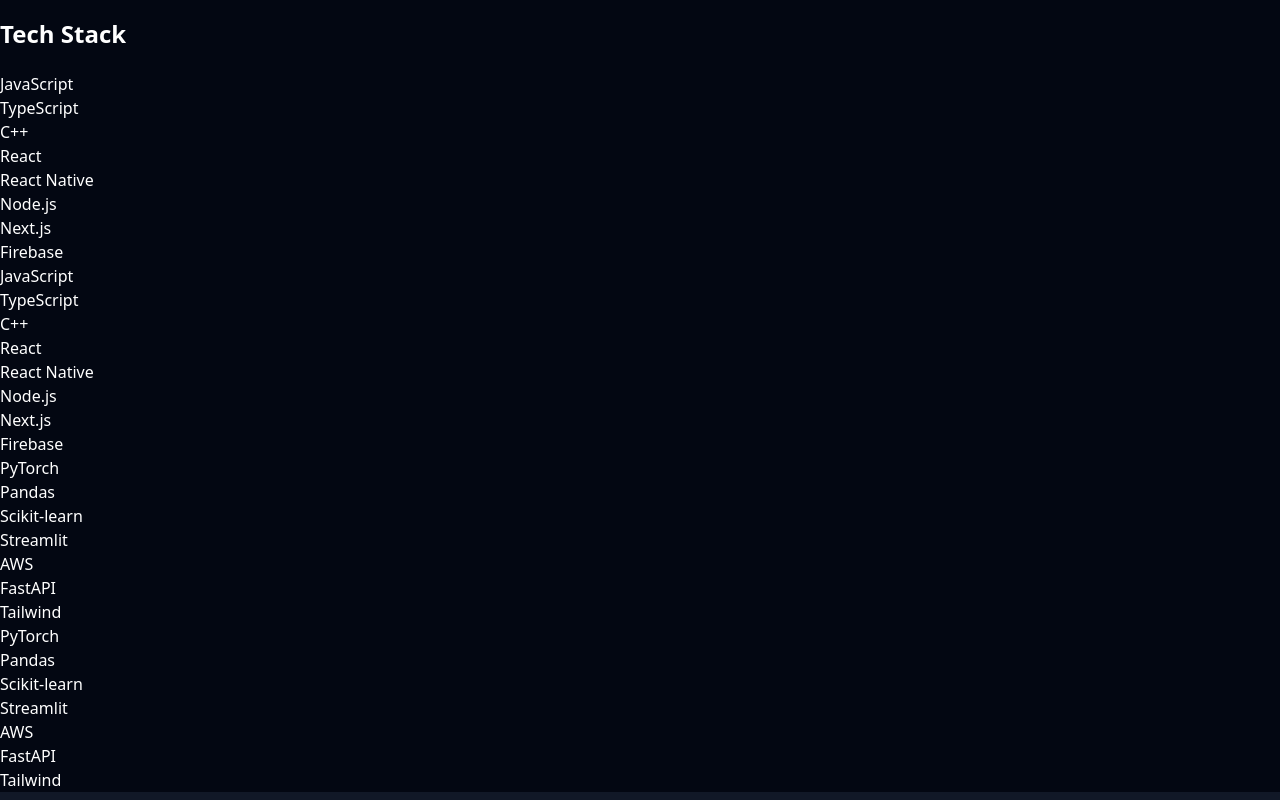
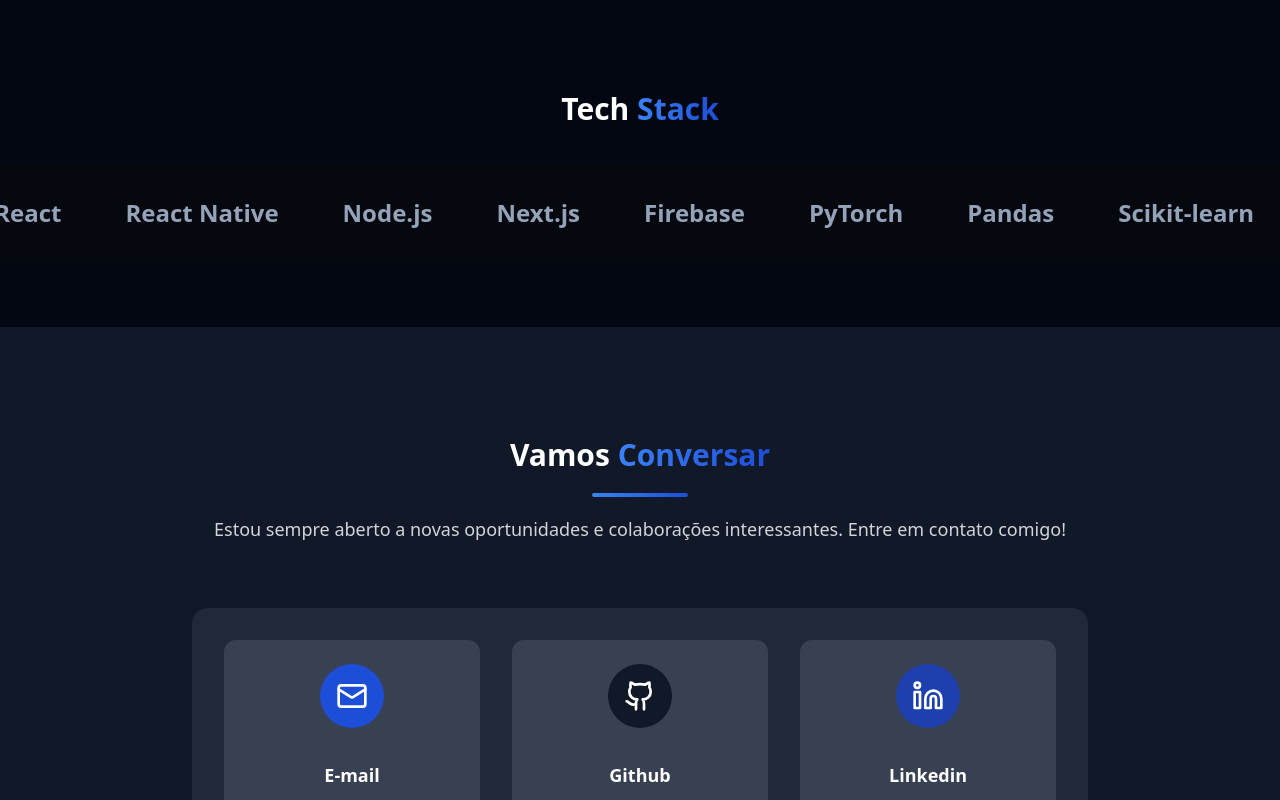
Before and after one commit to whois-machado/myportfolio, a React app: page / in a window 1280 px wide. Shown: the part 3160-3960 px from the top of the page. Built offline with nearby package versions, Linux system fonts and the light colour scheme; the HTML template or start-up script is replaced by a standard one.

Commit message:
adição de uma esteira

```diff
--- a/src/App.jsx
+++ b/src/App.jsx
@@ -6,25 +6,20 @@
 const techRow2 = ['PyTorch', 'Pandas', 'Scikit-learn', 'Streamlit', 'AWS', 'FastAPI', 'Tailwind'];
 
 function TechStackMarquee() {
+  const allTechs = [...techRow1, ...techRow2]; // Unindo as listas para uma esteira única ou use separado
+
   return (
-    <section className="tech-section">
-      <h2 className="tech-title">Tech Stack</h2>
+    <section className={styles.techSection}>
+      <h2 className={styles.sectionTitle} style={{ textAlign: 'center', marginBottom: '2rem' }}>
+        Tech <span className={styles.highlightTextInline}>Stack</span>
+      </h2>
 
-      <div className="marquee">
-        <div className="marquee__inner marquee__inner--left">
-          {[...techRow1, ...techRow1].map((item, i) => (
-            <div key={item + i} className="marquee__item">
-              <span>{item}</span>
-            </div>
-          ))}
-        </div>
-      </div>
-
-      <div className="marquee marquee--reverse">
-        <div className="marquee__inner marquee__inner--right">
-          {[...techRow2, ...techRow2].map((item, i) => (
-            <div key={item + i} className="marquee__item">
-              <span>{item}</span>
+      <div className={styles.marquee}>
+        <div className={styles.marqueeInner}>
+          {/* Mapeamos a lista duas vezes para o efeito de loop infinito ser perfeito */}
+          {[...allTechs, ...allTechs].map((item, i) => (
+            <div key={i} className={styles.marqueeItem}>
+              {item}
             </div>
           ))}
         </div>
--- a/src/Portfolio.module.css
+++ b/src/Portfolio.module.css
@@ -695,3 +695,49 @@
   text-align: center;
   color: #9ca3af; /* text-gray-400 */
 }
+
+/* Container principal da esteira */
+.marquee {
+  width: 100%;
+  overflow: hidden; /* Esconde o que sai da tela */
+  padding: 2rem 0;
+  background: rgba(10, 10, 15, 0.5); /* Fundo sutil */
+  display: flex;
+}
+
+/* O conteúdo que vai deslizar */
+.marqueeInner {
+  display: flex;
+  width: max-content;
+  animation: scroll 30s linear infinite; /* Animação infinita */
+}
+
+/* Cada item da esteira */
+.marqueeItem {
+  padding: 0 2rem;
+  font-size: 1.5rem;
+  font-weight: bold;
+  color: #94a3b8; /* Cor cinza azulada */
+  white-space: nowrap;
+  transition: color 0.3s;
+}
+
+.marqueeItem:hover {
+  color: #3b82f6; /* Destaca ao passar o mouse */
+}
+
+/* A animação de movimento */
+@keyframes scroll {
+  from {
+    transform: translateX(0);
+  }
+  to {
+    transform: translateX(-50%); /* Move metade da largura (por isso duplicamos a lista) */
+  }
+}
+
+/* Ajuste para a seção */
+.techSection {
+  padding: 4rem 0;
+  border-top: 1px solid rgba(255, 255, 255, 0.1);
+}
```
